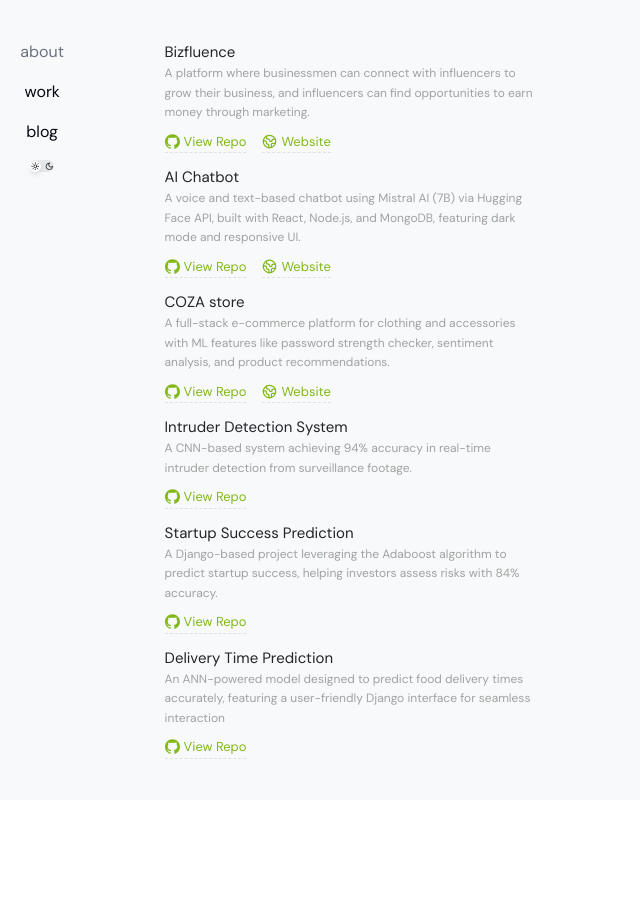
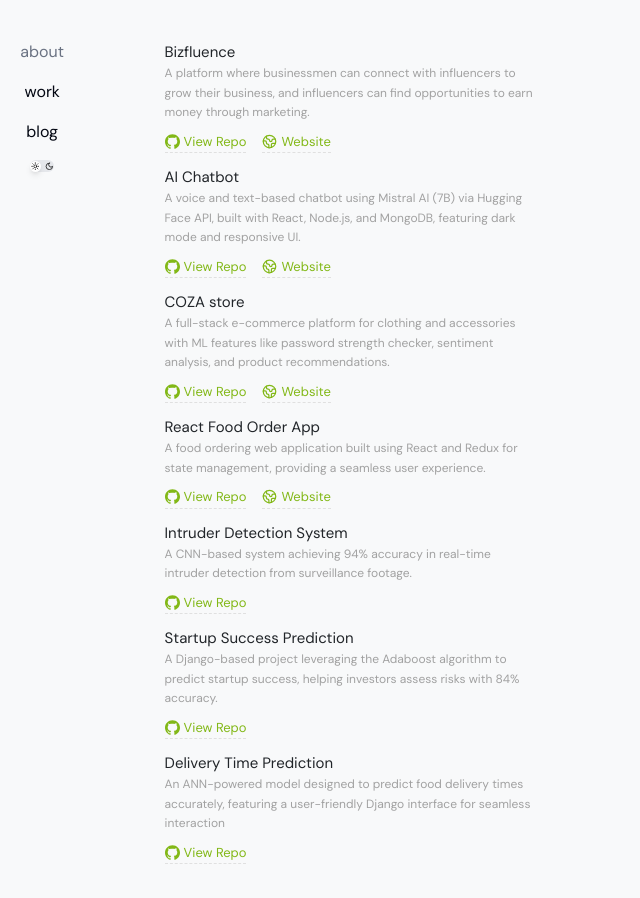
Before and after one commit to S4vad/Portfolio_dev, a React (Vite) app: page /work in a window 1280 px wide. Shown: the top 898 px of the page, without its empty margins (0-640 px from the left). Before the commit the page ends 800 px from the top, so only its background shows below. Built offline with nearby package versions, Linux system fonts and the light colour scheme.

Commit message:
addedwork

```diff
--- a/src/data/data.js
+++ b/src/data/data.js
@@ -19,6 +19,13 @@
       "A full-stack e-commerce platform for clothing and accessories with ML features like password strength checker, sentiment analysis, and product recommendations.",
     gitLink: "https://github.com/your-repo-link",
     webLink: "https://your-website-link.com",
+  },
+  {
+    title: "React Food Order App",
+    description:
+      "A food ordering web application built using React and Redux for state management, providing a seamless user experience.",
+    gitLink: "https://github.com/S4vad/React_Food_order_app",
+    webLink: "https://react-food-order-app-duip.vercel.app/",
   },
 
   {
```
